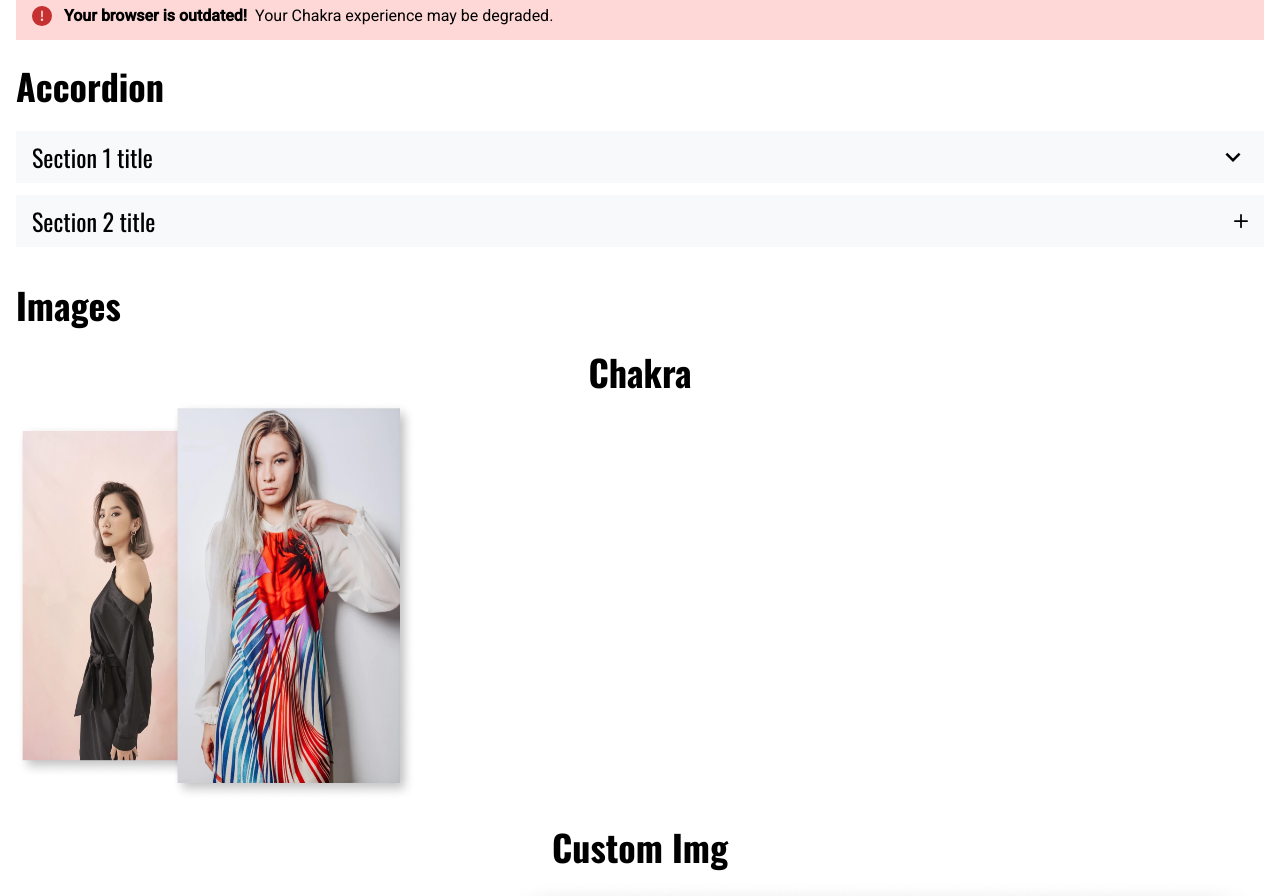
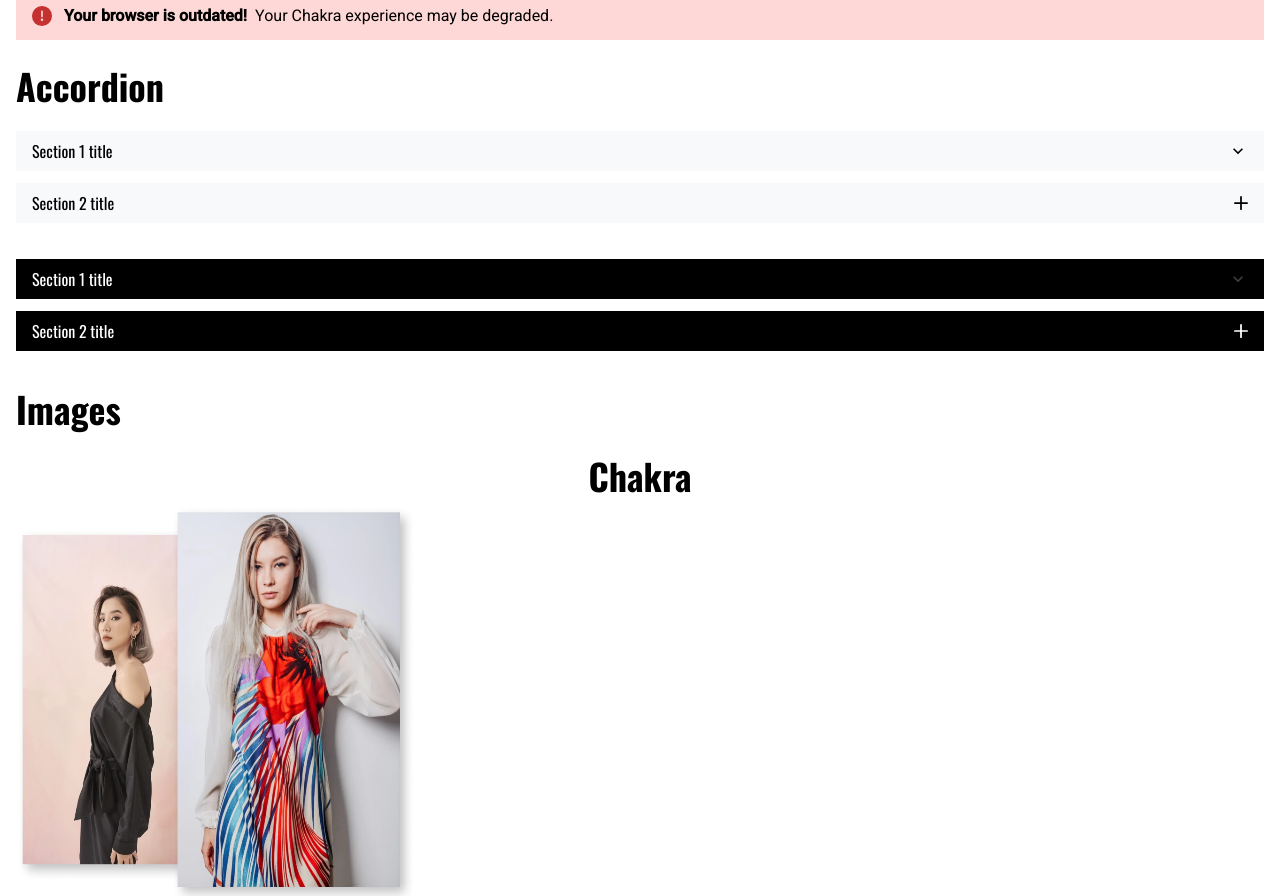
Before and after one commit to isikava/shopping-cart, a React (Vite) app: page /components in a window 1280 px wide. Shown: the part 1200-2096 px from the top of the page. Built offline with nearby package versions, Linux system fonts and the light colour scheme.

Commit message:
Accordion light and dark theme

```diff
--- a/src/pages/Components.tsx
+++ b/src/pages/Components.tsx
@@ -158,7 +158,51 @@ const Components = () => {
         </Alert>
 
         <Heading>Accordion</Heading>
-        <Accordion w={'full'} allowToggle>
+        <Accordion w={'full'} allowToggle variant={'light'}>
+          <AccordionItem>
+            <h2>
+              <AccordionButton>
+                <Box as="span" flex="1" textAlign="left">
+                  Section 1 title
+                </Box>
+                <AccordionIcon />
+              </AccordionButton>
+            </h2>
+            <AccordionPanel pb={4}>
+              Lorem ipsum dolor sit amet, consectetur adipiscing elit, sed do
+              eiusmod tempor incididunt ut labore et dolore magna aliqua. Ut
+              enim ad minim veniam, quis nostrud exercitation ullamco laboris
+              nisi ut aliquip ex ea commodo consequat.
+            </AccordionPanel>
+          </AccordionItem>
+
+          <AccordionItem my={3}>
+            {({ isExpanded }) => (
+              <>
+                <h2>
+                  <AccordionButton>
+                    <Box as="span" flex="1" textAlign="left">
+                      Section 2 title
+                    </Box>
+                    {isExpanded ? (
+                      <MinusIcon fontSize={'sm'} />
+                    ) : (
+                      <AddIcon fontSize={'sm'} />
+                    )}
+                  </AccordionButton>
+                </h2>
+                <AccordionPanel pb={4}>
+                  Lorem ipsum dolor sit amet, consectetur adipiscing elit, sed
+                  do eiusmod tempor incididunt ut labore et dolore magna aliqua.
+                  Ut enim ad minim veniam, quis nostrud exercitation ullamco
+                  laboris nisi ut aliquip ex ea commodo consequat.
+                </AccordionPanel>
+              </>
+            )}
+          </AccordionItem>
+        </Accordion>
+
+        <Accordion w={'full'} allowToggle variant={'dark'}>
           <AccordionItem>
             <h2>
               <AccordionButton>
--- a/src/theme/colors.ts
+++ b/src/theme/colors.ts
@@ -16,6 +16,7 @@ export const colors = {
   divider: '#C4C4C4',
   dark2: '#3F3F3F',
   gray1: '#828282',
+  gray2: '#4F4F4F',
   lighthover: '#F0F2F2',
   link: '#0F6DB1',
 };
--- a/src/theme/components/accordion.ts
+++ b/src/theme/components/accordion.ts
@@ -1,29 +1,59 @@
-const baseStyle = {
+import { accordionAnatomy } from '@chakra-ui/anatomy';
+import { createMultiStyleConfigHelpers } from '@chakra-ui/react';
+
+const { definePartsStyle, defineMultiStyleConfig } =
+  createMultiStyleConfigHelpers(accordionAnatomy.keys);
+
+const baseStyle = definePartsStyle({
+  button: {
+    fontFamily: 'heading',
+    border: 0,
+  },
+  container: {
+    border: 0,
+  },
+  panel: {
+    border: 0,
+  },
+});
+
+const light = definePartsStyle({
   container: {
     bg: '#F8F9FB',
-    border: 0,
+    color: 'black',
   },
-  panel: { border: 0 },
+  panel: {
+    background: 'gray.50',
+  },
   button: {
-    fontFamily: 'heading',
-    fontSize: '2xl',
-    border: 0,
     _hover: {
       bg: 'lighthover',
     },
   },
-};
+});
 
-// const sizes = {
-//   xl: {
-//     icon: {
-//       fontSize: 'lg',
-//       px: '4',
-//       h: '12',
-//     },
-//   },
-// };
+const dark = definePartsStyle({
+  container: {
+    bg: 'black',
+    color: 'white',
+  },
+  panel: {
+    background: 'black',
+  },
+  button: {
+    _hover: {
+      bg: 'gray.900',
+    },
+  },
+  icon: {
+    color: 'dark2',
+    _hover: {
+      color: 'white',
+    },
+  },
+});
 
-export const Accordion = {
+export const Accordion = defineMultiStyleConfig({
   baseStyle,
-};
+  variants: { light, dark },
+});
```
